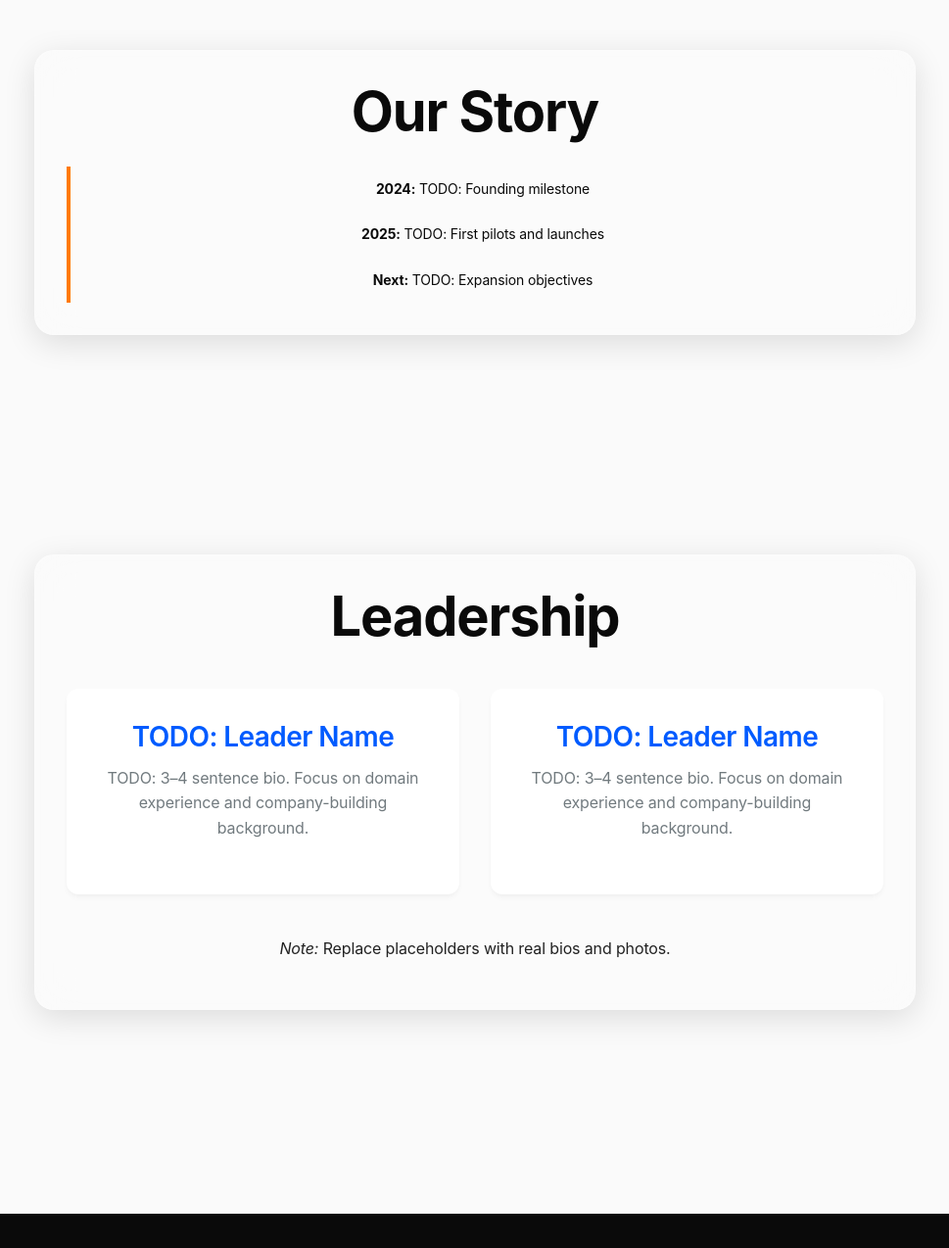
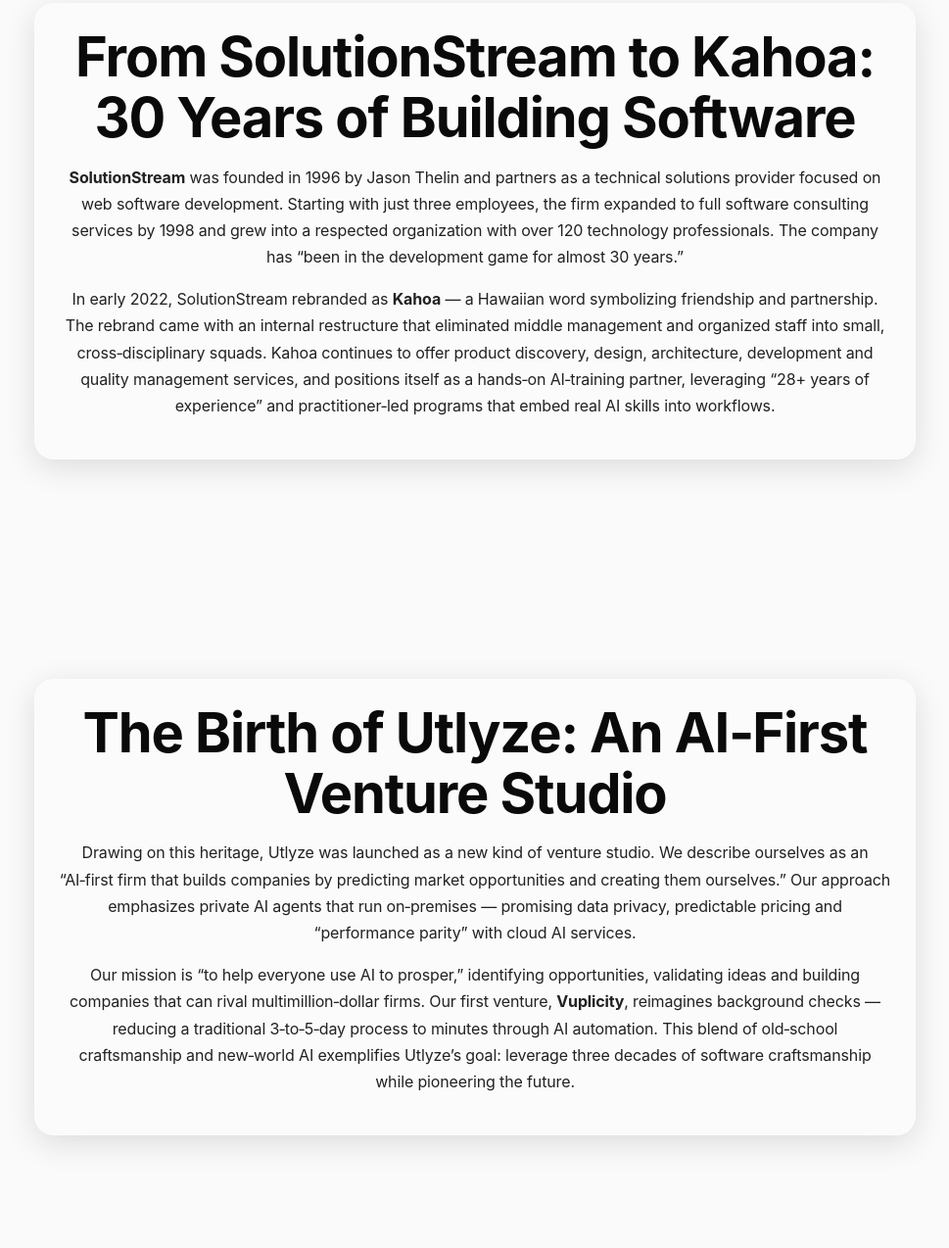
Before and after one commit to CryptoJym/utlyze-futuristic, a website: page about/index.html in a window 1280 px wide. Shown: the part 1041-2315 px from the top of the page at 98% size, without its empty margins (155-1124 px from the left). Drawn offline with Linux system fonts and the light colour scheme.

Commit message:
feat(about): publish About Utlyze with history, mission, leadership, and vision
- Adds SolutionStream→Kahoa background and AI-first studio context
- Details The Birth of Utlyze, on-prem AI agents, and Vuplicity
- Leadership bios: Jason Thelin and James Brady
- Keeps styling consistent with theme tokens and a11y (pa11y clean)

```diff
--- a/about/index.html
+++ b/about/index.html
@@ -4,7 +4,7 @@
   <meta charset="UTF-8">
   <meta name="viewport" content="width=device-width, initial-scale=1.0">
   <title>About Utlyze</title>
-  <meta name="description" content="Learn about Utlyze and our mission to empower enterprises with private AI agents.">
+  <meta name="description" content="Utlyze: an AI-first venture studio built on three decades of software craftsmanship, private AI agents, and ethical, human-centered technology.">
   <link rel="canonical" href="https://utlyze.com/about/">
   <link rel="stylesheet" href="../style.css">
   <link rel="icon" href="/favicon.ico" type="image/x-icon">
@@ -17,7 +17,7 @@
       <div class="container">
         <div class="section-content glass-card">
           <h1 class="section-headline">About Utlyze</h1>
-          <p class="section-text">We’re an AI-first venture studio. We identify high-ROI problems, build private AI agents, and turn validated solutions into market-leading companies.</p>
+          <p class="section-text">From craftsmanship to AI: Utlyze is an AI‑first venture studio building companies with private, on‑prem AI agents that deliver predictable pricing, strong privacy, and performance parity with cloud AI.</p>
         </div>
       </div>
     </section>
@@ -27,7 +27,7 @@
       <div class="container">
         <div class="section-content glass-card">
           <h2 class="section-headline">Our Mission</h2>
-          <p class="section-text">TODO: Replace with 2–3 sentences on the mission and core values. Keep copy concise and specific to the market outcomes we drive.</p>
+          <p class="section-text">To help everyone use AI to prosper. We identify opportunities, validate ideas, and build companies that let people work with capable, private AI agents—amplifying human agency, not replacing it.</p>
         </div>
       </div>
     </section>
@@ -36,18 +36,23 @@
     <section class="section">
       <div class="container">
         <div class="section-content glass-card">
-          <h2 class="section-headline">Our Story</h2>
-          <ol class="timeline" style="list-style:none; padding:0; margin:0;">
-            <li style="padding:12px 0; border-left:4px solid var(--utlyze-orange); padding-left:12px;">
-              <strong>2024:</strong> TODO: Founding milestone
-            </li>
-            <li style="padding:12px 0; border-left:4px solid var(--utlyze-orange); padding-left:12px;">
-              <strong>2025:</strong> TODO: First pilots and launches
-            </li>
-            <li style="padding:12px 0; border-left:4px solid var(--utlyze-orange); padding-left:12px;">
-              <strong>Next:</strong> TODO: Expansion objectives
-            </li>
-          </ol>
+          <h2 class="section-headline">From SolutionStream to Kahoa: 30 Years of Building Software</h2>
+          <div class="section-text">
+            <p><strong>SolutionStream</strong> was founded in 1996 by Jason Thelin and partners as a technical solutions provider focused on web software development. Starting with just three employees, the firm expanded to full software consulting services by 1998 and grew into a respected organization with over 120 technology professionals. The company has “been in the development game for almost 30 years.”</p>
+            <p>In early 2022, SolutionStream rebranded as <strong>Kahoa</strong> — a Hawaiian word symbolizing friendship and partnership. The rebrand came with an internal restructure that eliminated middle management and organized staff into small, cross‑disciplinary squads. Kahoa continues to offer product discovery, design, architecture, development and quality management services, and positions itself as a hands‑on AI‑training partner, leveraging “28+ years of experience” and practitioner‑led programs that embed real AI skills into workflows.</p>
+          </div>
+        </div>
+      </div>
+    </section>
+
+    <section class="section">
+      <div class="container">
+        <div class="section-content glass-card">
+          <h2 class="section-headline">The Birth of Utlyze: An AI‑First Venture Studio</h2>
+          <div class="section-text">
+            <p>Drawing on this heritage, Utlyze was launched as a new kind of venture studio. We describe ourselves as an “AI‑first firm that builds companies by predicting market opportunities and creating them ourselves.” Our approach emphasizes private AI agents that run on‑premises — promising data privacy, predictable pricing and “performance parity” with cloud AI services.</p>
+            <p>Our mission is “to help everyone use AI to prosper,” identifying opportunities, validating ideas and building companies that can rival multimillion‑dollar firms. Our first venture, <strong>Vuplicity</strong>, reimagines background checks — reducing a traditional 3‑to‑5‑day process to minutes through AI automation. This blend of old‑school craftsmanship and new‑world AI exemplifies Utlyze’s goal: leverage three decades of software craftsmanship while pioneering the future.</p>
+          </div>
         </div>
       </div>
     </section>
@@ -59,15 +64,24 @@
           <h2 class="section-headline">Leadership</h2>
           <div class="use-cases-grid">
             <article class="use-case-card">
-              <h3>TODO: Leader Name</h3>
-              <p class="section-text">TODO: 3–4 sentence bio. Focus on domain experience and company-building background.</p>
+              <h3>Jason Thelin — Seasoned Builder and AI Ethicist</h3>
+              <p class="section-text">Jason Thelin co‑founded SolutionStream shortly after graduating from BYU. Under his leadership the firm grew rapidly and was recognized on the Inc. 500 list in 2010. He later established other ventures, including the video‑commerce company Kartiva and East Mountain Holdings. In 2022 he launched Kahoa.ai, emphasizing responsible AI integration — helping companies adopt AI while mitigating risks such as bias and privacy issues. Jason champions honesty, transparency and a belief that everyone can win in the AI revolution by working together to create tools that benefit all.</p>
             </article>
             <article class="use-case-card">
-              <h3>TODO: Leader Name</h3>
-              <p class="section-text">TODO: 3–4 sentence bio. Focus on domain experience and company-building background.</p>
+              <h3>James Brady — Scientist and Co‑founder</h3>
+              <p class="section-text">James Brady is a scientist focused on researching AI and its interactions with humanity. He believes AI should help humans become truly embodied — self‑reliant, capable and confident — and that technology must serve and empower rather than replace people. At Utlyze he leads research and product development on private AI agents and venture‑studio projects, designing tools that make people more competent while preserving their autonomy. His guiding vision is to build AI systems that amplify human agency and help society thrive in the new world.</p>
             </article>
           </div>
-          <p style="margin-top:16px;" class="section-text"><em>Note:</em> Replace placeholders with real bios and photos.</p>
+        </div>
+      </div>
+    </section>
+
+    <!-- Closing -->
+    <section class="section">
+      <div class="container">
+        <div class="section-content glass-card">
+          <h2 class="section-headline">A New Chapter</h2>
+          <p class="section-text">The story of Utlyze is one of evolution: from the craftsmanship of SolutionStream to Kahoa’s AI education and now to an AI‑first venture studio building the next generation of companies. Jason Thelin’s seasoned leadership and commitment to ethical technology, combined with James Brady’s research‑driven approach to AI alignment and product building, create a foundation for a firm that honors its roots and boldly charts the future.</p>
         </div>
       </div>
     </section>
@@ -85,5 +99,7 @@
 </body>
 <style>
   .section-text a { text-decoration: underline; }
+  .section-content { padding: var(--space-24); }
+  .section-headline { margin-bottom: var(--space-16); }
 </style>
 </html>
```
